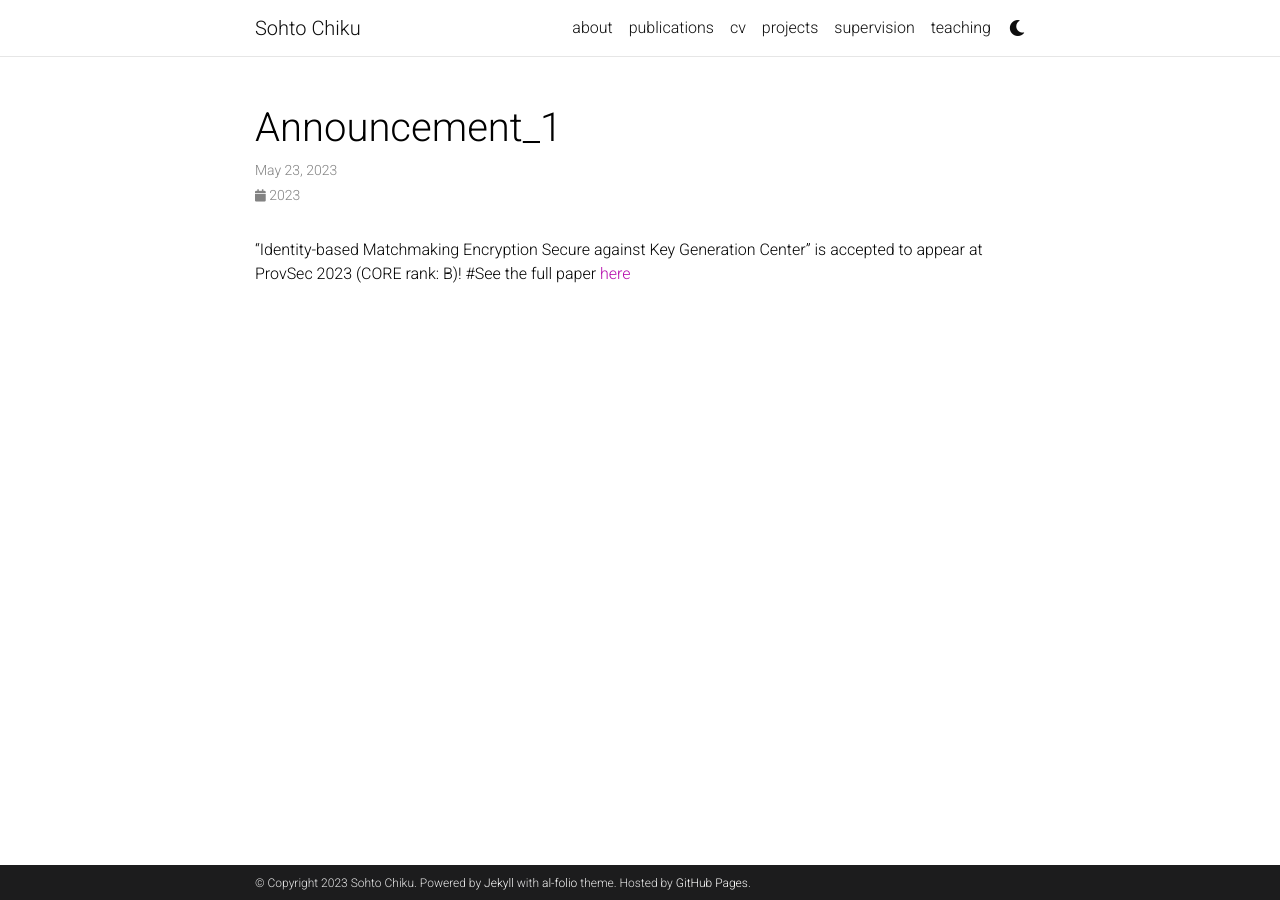
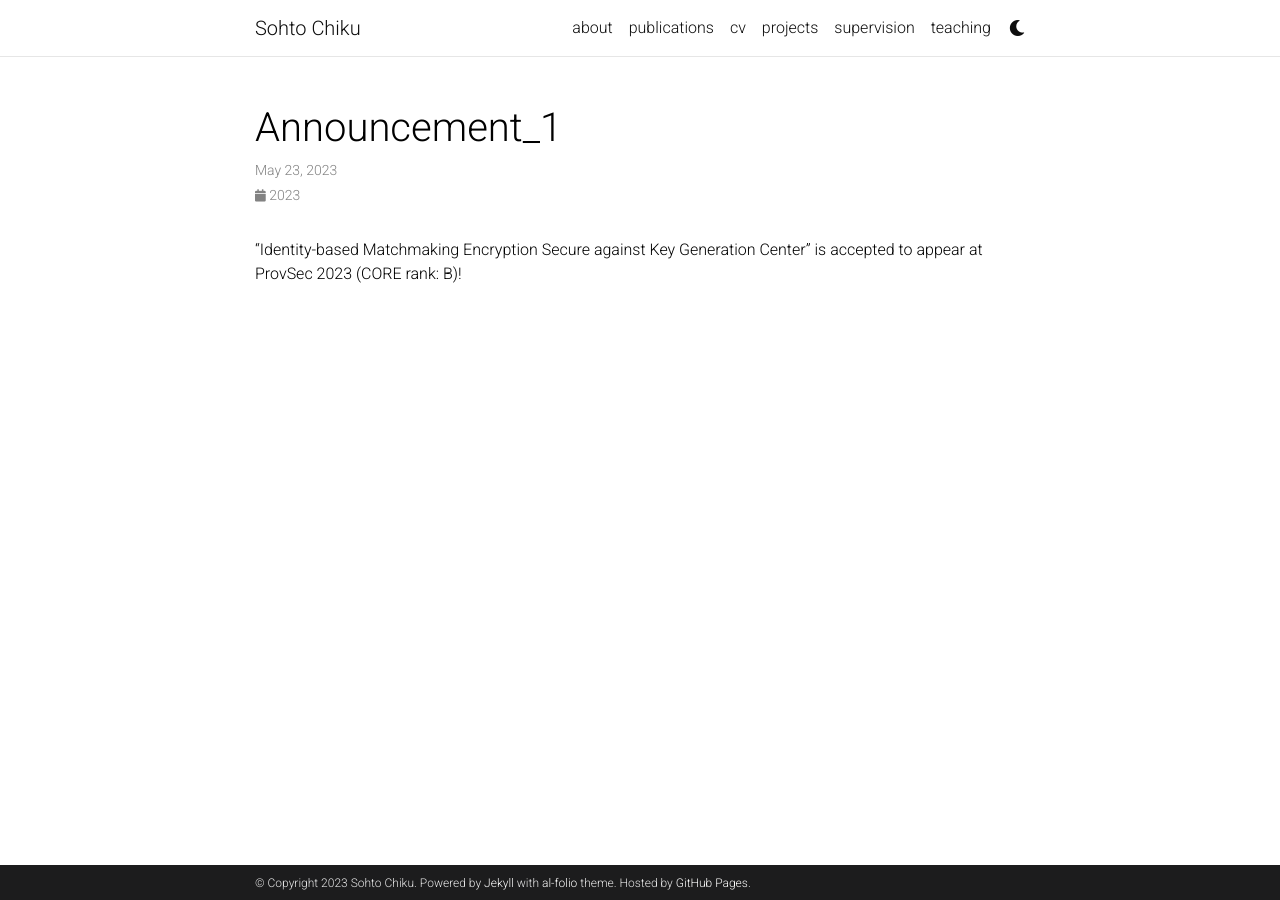
Before and after one commit to csort99/csort99.github.io, a Jekyll site: the page built from _news/announcement_1.md, in a window 1280 px wide. Built offline with Jekyll 4.4.1, drawn with Linux system fonts in a browser that asks for light colours; comment, search, counter and statistics services are not loaded; a style sheet for code colours, icons or effects is not loaded.

Commit message:
Update announcement_1.md

```diff
--- a/_news/announcement_1.md
+++ b/_news/announcement_1.md
@@ -4,4 +4,4 @@ date: 2023-05-23
 inline: true
 ---
 
-"Identity-based Matchmaking Encryption Secure against Key Generation Center" is accepted to appear at ProvSec 2023 (CORE rank: B)! #See the full paper [here](https://eprint.iacr.org/2022/141.pdf)
+"Identity-based Matchmaking Encryption Secure against Key Generation Center" is accepted to appear at ProvSec 2023 (CORE rank: B)! <!--See the full paper [here](https://eprint.iacr.org/2022/141.pdf)-->
```
